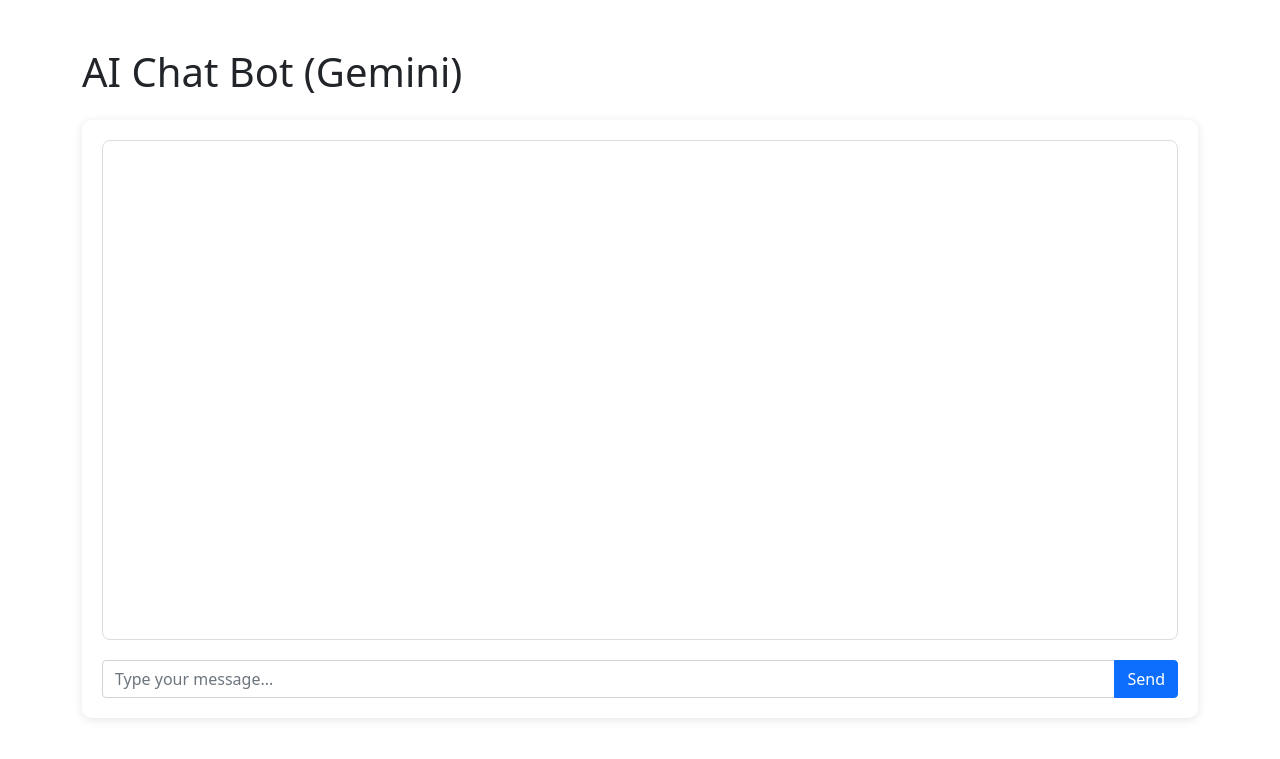
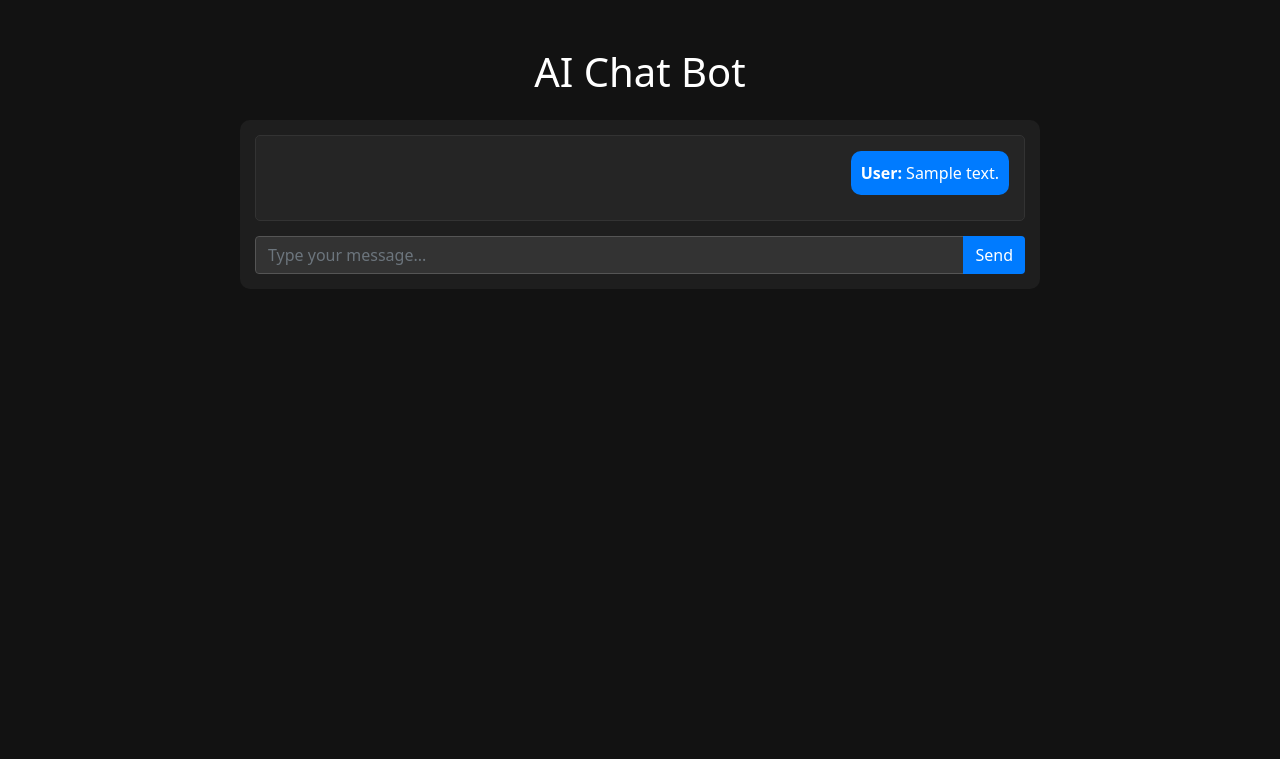
Before and after one commit to ParmarManthanrajsinh/AI-Bot-in-PHP, a PHP site: page /index.php in a window 1280 px wide. Shown: the top 759 px of the page. Run offline with PHP 8.4, Linux system fonts and the light colour scheme; the visitor is signed in with stand-in values (Sample User, id 1); tables that the repository leaves empty hold one stand-in row (values such as "Sample post"); data that the repository does not hold is empty.

Commit message:
`Refactor chat bot to use database for storing chat history and add user interface styling`

```diff
--- a/index.php
+++ b/index.php
@@ -1,26 +1,72 @@
 <?php
 session_start();
 
-// Configuration
+// Database Configuration
+$dbHost = 'localhost';
+$dbUser = 'root';
+$dbPass = '';
+$dbName = 'ai-chat';
+
+// Create connection
+$conn = new mysqli($dbHost, $dbUser, $dbPass, $dbName);
+
+// Check connection
+if ($conn->connect_error) {
+    die("Connection failed: " . $conn->connect_error);
+}
+
+// Generate unique session ID for chat history
+if (!isset($_SESSION['chat_session_id'])) {
+    $_SESSION['chat_session_id'] = uniqid();
+}
+$sessionId = $_SESSION['chat_session_id'];
+
+// API Configuration
 $apiKey = 'AIzaSyBqDbUeIzw_v5IMDEQ5FVXyG17bmNVLYNw'; // Replace with your actual API key
 $model = 'gemini-pro';
-
-// Initialize chat history
-if (!isset($_SESSION['chat_history'])) {
-    $_SESSION['chat_history'] = [];
-}
 
 // Process user input
 if ($_SERVER['REQUEST_METHOD'] === 'POST') {
     $message = trim($_POST['message']);
 
     if (!empty($message)) {
-        $_SESSION['chat_history'][] = ['role' => 'user', 'content' => $message];
+        // Insert user message into database
+        insertMessage($conn, $sessionId, 'user', $message);
+
+        // Get Gemini response
         $response = getGeminiResponse($message, $apiKey, $model);
-        $_SESSION['chat_history'][] = ['role' => 'assistant', 'content' => $response];
+
+        // Insert assistant response into database
+        insertMessage($conn, $sessionId, 'assistant', $response);
     }
 }
 
+// Function to insert messages into database
+function insertMessage($conn, $sessionId, $role, $content)
+{
+    $stmt = $conn->prepare("INSERT INTO chat_messages (session_id, role, content) VALUES (?, ?, ?)");
+    $stmt->bind_param("sss", $sessionId, $role, $content);
+    if (!$stmt->execute()) {
+        error_log("Error inserting message: " . $stmt->error);
+    }
+    $stmt->close();
+}
+
+// Retrieve chat history from database
+$chatHistory = [];
+$stmt = $conn->prepare("SELECT role, content FROM chat_messages WHERE session_id = ? ORDER BY timestamp ASC");
+$stmt->bind_param("s", $sessionId);
+$stmt->execute();
+$result = $stmt->get_result();
+while ($row = $result->fetch_assoc()) {
+    $chatHistory[] = $row;
+}
+$stmt->close();
+
+// Close database connection
+$conn->close();
+
+// Gemini API function remains unchanged
 function getGeminiResponse($message, $apiKey, $model)
 {
     $url = "https://generativelanguage.googleapis.com/v1beta/models/{$model}:generateContent?key={$apiKey}";
@@ -102,29 +148,36 @@ function getGeminiResponse($message, $apiKey, $model)
 
 <!DOCTYPE html>
 <html lang="en">
-
 <head>
     <meta charset="UTF-8">
     <meta name="viewport" content="width=device-width, initial-scale=1.0">
     <title>AI Chat Bot</title>
-    <link rel="stylesheet" href="style.css">
     <link href="https://cdn.jsdelivr.net/npm/bootstrap@5.1.3/dist/css/bootstrap.min.css" rel="stylesheet">
+    <style>
+        body { background-color: #121212; color: #ffffff; }
+        .chat-container { max-width: 800px; margin: auto; background-color: #1e1e1e; padding: 15px; border-radius: 10px; }
+        .chat-history { max-height: 400px; overflow-y: auto; padding: 15px; border: 1px solid #333; border-radius: 5px; background-color: #252525; width: 100%; }
+        .message { padding: 10px; border-radius: 10px; margin-bottom: 10px; }
+        .user { background-color: #007bff; color: white; align-self: flex-end; }
+        .assistant { background-color: #444; color: white; align-self: flex-start; }
+        .chat-input { margin-top: 15px; }
+        .form-control, .btn { background-color: #333; color: white; border: 1px solid #555; }
+        .btn-primary { background-color: #007bff; border: none; }
+        .btn-primary:hover { background-color: #0056b3; }
+    </style>
 </head>
-
 <body>
     <div class="container my-5">
-        <h1 class="mb-4">AI Chat Bot (Gemini)</h1>
-
-        <div class="chat-container">
-            <div class="chat-history">
-                <?php foreach ($_SESSION['chat_history'] as $entry): ?>
-                    <div class="message <?= $entry['role'] ?>">
-                        <div class="role"><?= ucfirst($entry['role']) ?>:</div>
-                        <div class="content"><?= nl2br(htmlspecialchars($entry['content'])) ?></div>
+        <h1 class="mb-4 text-center">AI Chat Bot</h1>
+        <div class="chat-container d-flex flex-column">
+            <div class="chat-history d-flex flex-column">
+                <?php foreach ($chatHistory as $entry): ?>
+                    <div class="message <?= $entry['role'] ?> align-self-<?= $entry['role'] === 'user' ? 'end' : 'start' ?>">
+                        <strong><?= ucfirst($entry['role']) ?>:</strong>
+                        <?= nl2br(htmlspecialchars($entry['content'])) ?>
                     </div>
                 <?php endforeach; ?>
             </div>
-
             <form method="POST" class="chat-input">
                 <div class="input-group">
                     <input type="text" name="message" class="form-control" placeholder="Type your message..." required>
@@ -134,5 +187,4 @@ function getGeminiResponse($message, $apiKey, $model)
         </div>
     </div>
 </body>
-
 </html>
```
Also changed, not shown: ai-chat.sql (added, +43 -0 lines).
